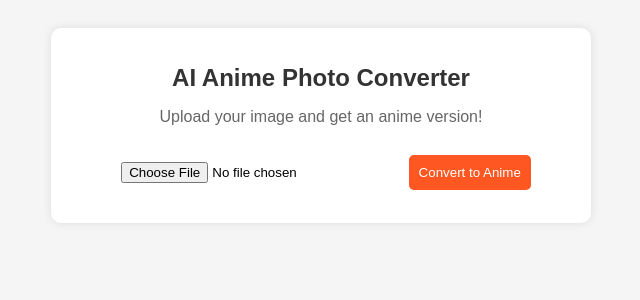
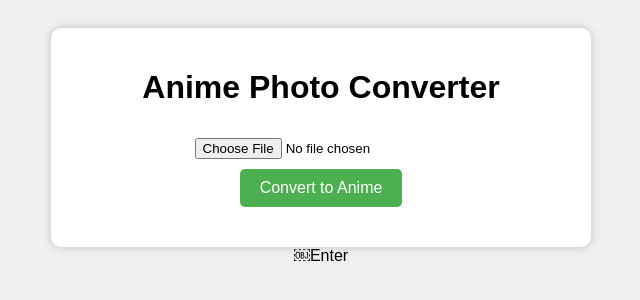
Before and after one commit to Aryan678web/Animephotocoverter-, a plain HTML site: page index.html in a window 1280 px wide. Shown: the whole page, without its empty margins (319-959 px from the left). Drawn offline with Linux system fonts and the light colour scheme.

Commit message:
Update index.html

```diff
--- a/index.html
+++ b/index.html
@@ -1,19 +1,56 @@
 <!DOCTYPE html>
-<html lang="en">
+<html lang="hi">
 <head>
   <meta charset="UTF-8">
   <meta name="viewport" content="width=device-width, initial-scale=1.0">
   <title>Anime Photo Converter</title>
-    <link rel="stylesheet" href="style.css">
+  <style>
+    body {
+      font-family: sans-serif;
+      background: #f0f0f0;
+      text-align: center;
+      padding: 20px;
+    }
+    .container {
+      background: white;
+      padding: 20px;
+      border-radius: 10px;
+      max-width: 500px;
+      margin: auto;
+      box-shadow: 0 0 10px rgba(0,0,0,0.2);
+    }
+    img {
+      max-width: 100%;
+      border-radius: 10px;
+    }
+    input[type="file"] {
+      margin: 10px 0;
+    }
+    button {
+      padding: 10px 20px;
+      font-size: 16px;
+      background: #4CAF50;
+      color: white;
+      border: none;
+      border-radius: 5px;
+      cursor: pointer;
+    }
+    button:hover {
+      background: #45a049;
+    }
+  </style>
 </head>
 <body>
   <div class="container">
-        <h1>AI Anime Photo Converter</h1>
-        <p>Upload your image and get an anime version!</p>
-        <input type="file" id="upload" accept="image/*">
-        <button id="convert-btn" onclick="convertToAnime()">Convert to Anime</button>
-        <div id="output"></div>
+    <h1>Anime Photo Converter</h1>
+    <form id="upload-form">
+      <input type="file" id="image-upload" accept="image/*" required />
+      <br />
+      <button type="submit">Convert to Anime</button>
+    </form>
+    <div id="result" style="margin-top: 20px;"></div>
   </div>
+
   <script src="script.js"></script>
 </body>
-</html>
+</html>￼Enter
```
Lines whose indentation alone changed are shown as unchanged.
